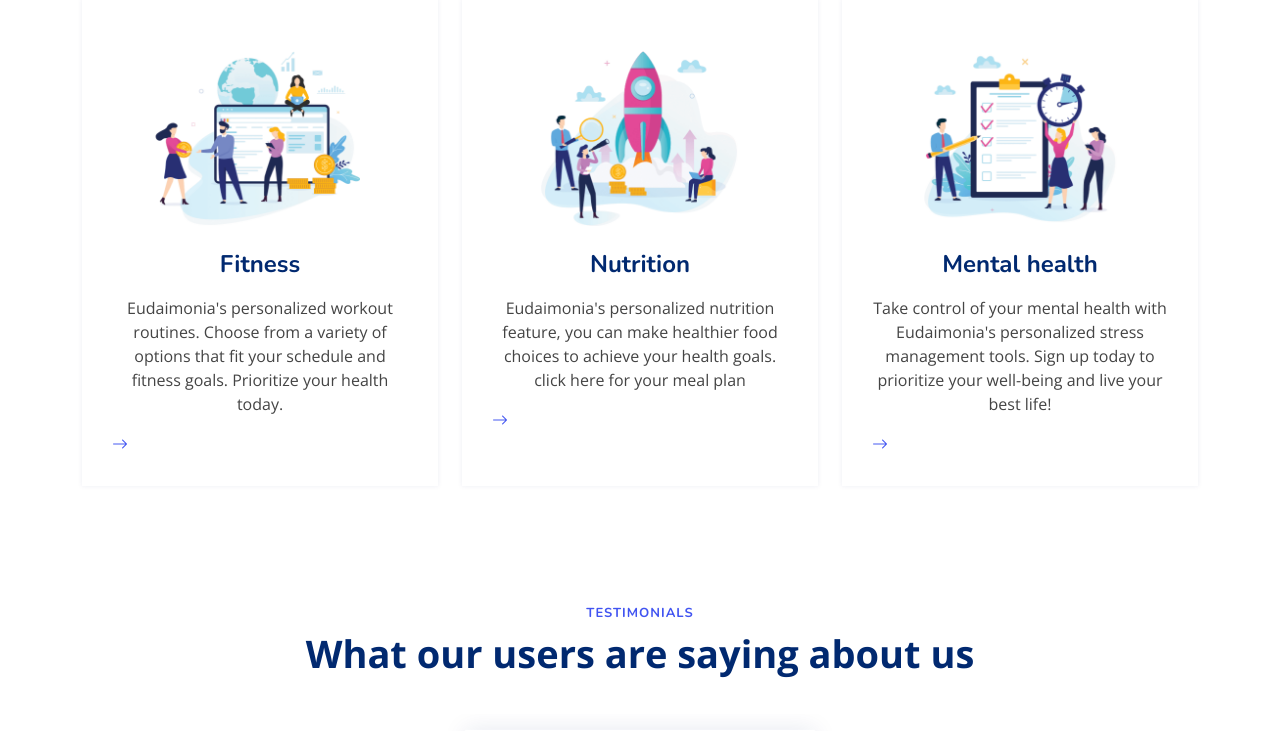
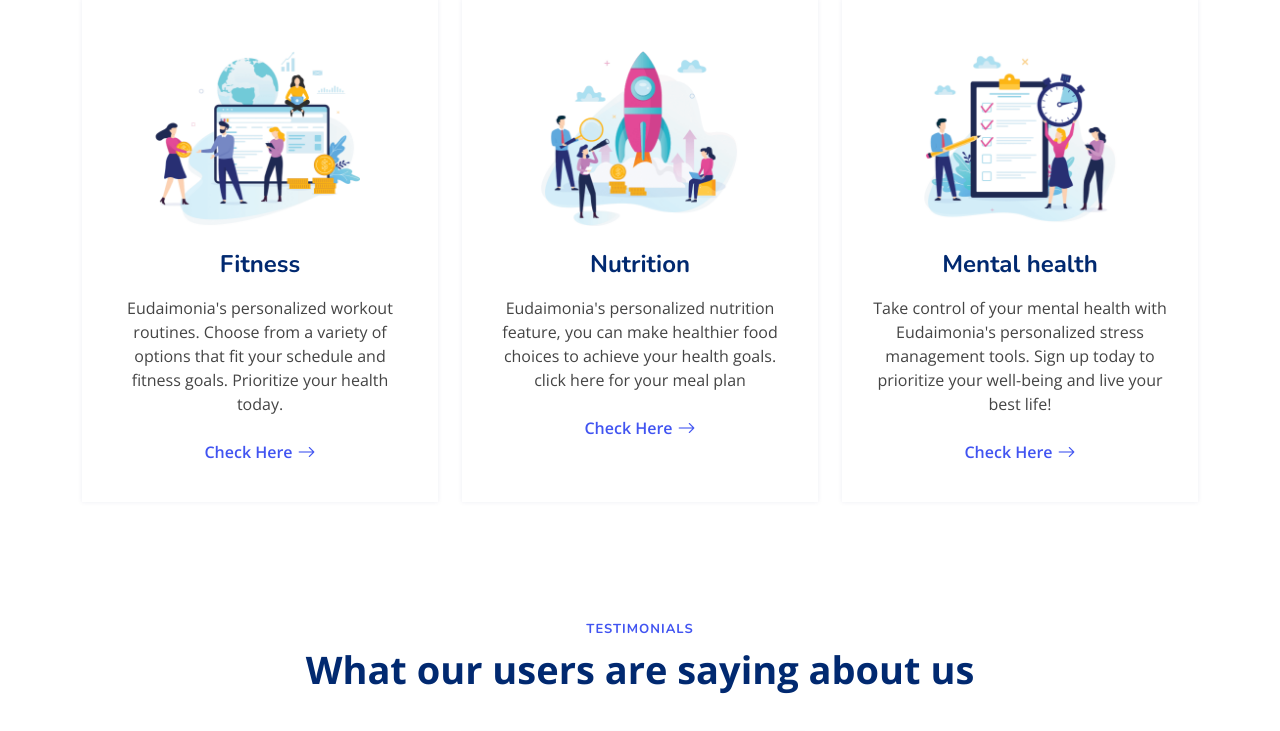
Before and after one commit to iamfaqeehhokyky/Eudaimonia, a Flask app: page /home in a window 1280 px wide. Shown: the part 1899-2630 px from the top of the page. Run offline with Flask 3, Linux system fonts and the light colour scheme; some libraries are stand-ins or nearby versions.

Commit message:
modifying the value section for desktop

```diff
--- a/templates/home.html
+++ b/templates/home.html
@@ -170,37 +170,37 @@
           <p>Why EUDAIMONIA?</p>
         </header>
 
-        <div class="row">
+        <div class="row gy4">
 
           <div class="col-lg-4" data-aos="fade-up" data-aos-delay="200">
-            <div class="box">
+            <div class="box val-box">
               <a href="/api"><img src="{{url_for('static', filename='assets/img/values-1.png')}}" class="img-fluid" alt=""></a>
               <h3>Fitness</h3>
               <p>Eudaimonia's personalized workout routines. Choose from a variety of options that fit your schedule and fitness goals. Prioritize your health today.</p>
               <div class="text-center text-lg-start">
-                  <a href="/api" class="read-more"><span></span> <i class="bi bi-arrow-right"></i></a>
+                  <a href="/api" class="sign"><span>Check Here</span> <i class="bi bi-arrow-right"></i></a>
                 </div>
             </div>
           </div>
 
           <div class="col-lg-4 mt-4 mt-lg-0" data-aos="fade-up" data-aos-delay="400">
-            <div class="box">
+            <div class="box val-box">
               <a href="/meal"><img src="{{url_for('static', filename='assets/img/values-2.png')}}" class="img-fluid" alt=""></a>
               <h3>Nutrition</h3>
               <p>Eudaimonia's personalized nutrition feature, you can make healthier food choices to achieve your health goals. click here for your meal plan</p>
               <div class="text-center text-lg-start">
-                  <a href="/meal" class="read-more"><span></span> <i class="bi bi-arrow-right"></i></a>
+                  <a href="/meal" class="sign"><span>Check Here</span> <i class="bi bi-arrow-right"></i></a>
                 </div>
             </div>
           </div>
 
           <div class="col-lg-4 mt-4 mt-lg-0" data-aos="fade-up" data-aos-delay="600">
-            <div class="box">
+            <div class="box val-box">
               <a href="/stress"><img src="{{url_for('static', filename='assets/img/values-3.png')}}" class="img-fluid" alt=""></a>
               <h3>Mental health</h3>
               <p>Take control of your mental health with Eudaimonia's personalized stress management tools. Sign up today to prioritize your well-being and live your best life!</p>
               <div class="text-center text-lg-start">
-                  <a href="/stress" class="read-more"><span></span> <i class="bi bi-arrow-right"></i></a>
+                  <a href="/stress" class="sign"><span>Check Here</span> <i class="bi bi-arrow-right"></i></a>
                 </div>
             </div>
           </div>
```
Also changed, not shown: templates/index.html (+7 -7 lines).
